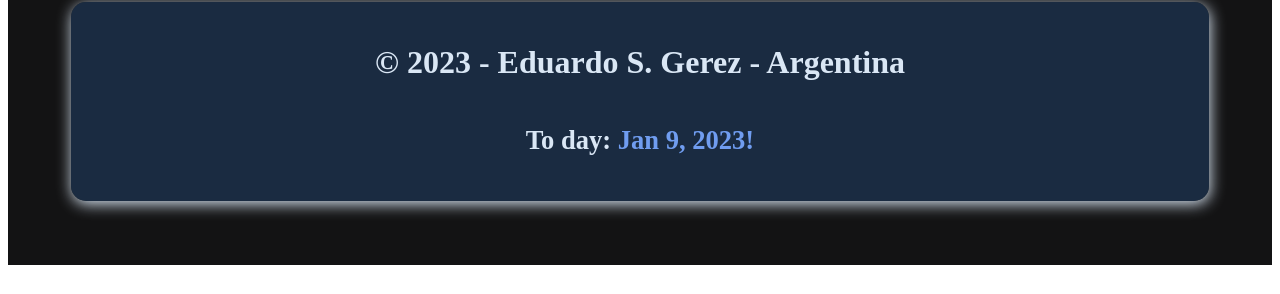
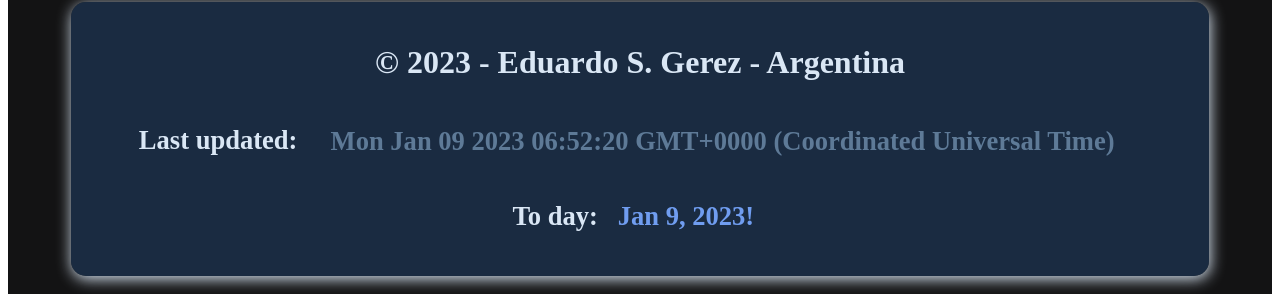
Before and after one commit to edugerez/wdd-230, a plain HTML site: page index.html in a window 1280 px wide. Shown: the part 1896-2190 px from the top of the page. Before the commit the page ends 2169 px from the top, so only its background shows below. Drawn offline with Linux system fonts and the light colour scheme.

Commit message:
last update js

```diff
--- a/index.html
+++ b/index.html
@@ -40,6 +40,7 @@
     </main>
  <footer>
     <h4>&copy; 2023 - Eduardo S. Gerez - Argentina</h4>
+    <h5>Last updated: <span id="update"></span></h5>
     <h5>To day:<span id="date"></span></h5>
 
  </footer>
--- a/scripts/index.js
+++ b/scripts/index.js
@@ -14,3 +14,6 @@ try {
 } catch (e) {
 	console.log("Error with code or your browser does not support Locale");
 }
+
+
+document.getElementById("update").innerHTML= new Date(document.lastModified)
--- a/styles/index.css
+++ b/styles/index.css
@@ -103,5 +103,11 @@ h2{
 }
 
 #date{
-    color:rgb(112, 157, 240)
+    color:rgb(112, 157, 240);
+    padding: 0.5em;
 }
+
+#update{
+    color:#5e7a97;
+    padding: 1em;
+}
```
